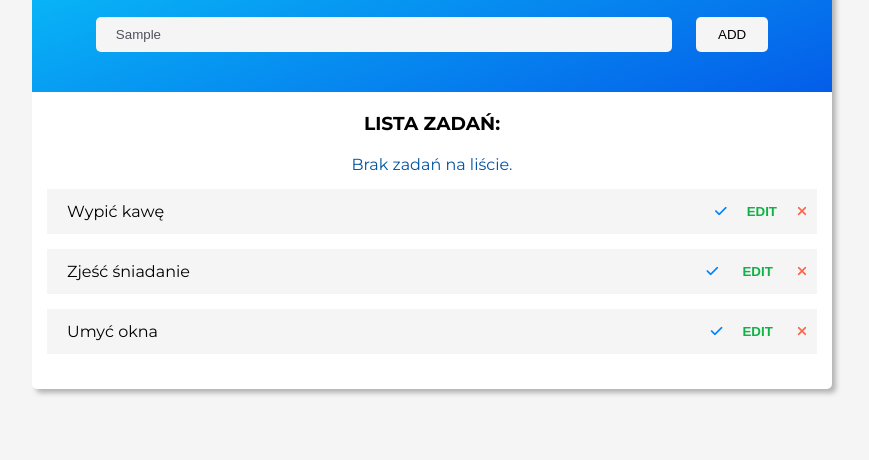
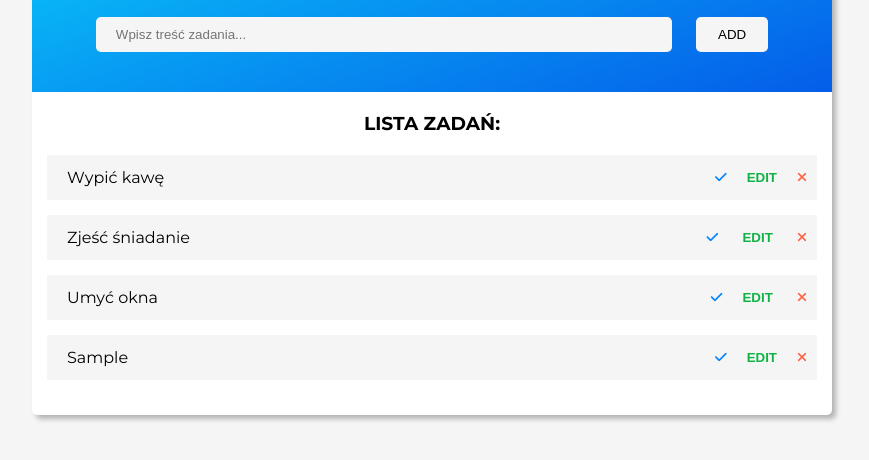
Before and after one commit to cybulskikacper/10JS-Projects, a plain HTML site: page ToDo-List/index.html in a window 1280 px wide. Both pictures are taken after typing "Sample" into the empty fields and a click on the button "ADD". Shown: the part 202-662 px from the top of the page, without its empty margins (208-1077 px from the left). Drawn offline with Linux system fonts and the light colour scheme.

Commit message:
adding stuff to ul with styles

```diff
--- a/ToDo-List/index.html
+++ b/ToDo-List/index.html
@@ -6,7 +6,7 @@
     <meta name="viewport" content="width=device-width, initial-scale=1.0">
     <meta http-equiv="X-UA-Compatible" content="ie=edge">
     <title>ToDo List</title>
-    <script src="https://kit.fontawesome.com/327a0d490c.js" crossorigin="anonymous"></script>
+    <script src="https://kit.fontawesome.com/a9832341c8.js" crossorigin="anonymous"></script>
     <link href="https://fonts.googleapis.com/css?family=Montserrat:400,700&display=swap&subset=latin-ext"
         rel="stylesheet">
     <link rel="stylesheet" href="style.css">
@@ -55,7 +55,7 @@
     </div>
 
 
-    <script src="script.js"></script>
+   <script src="script.js"></script>
 </body>
 
 </html>
--- a/ToDo-List/script.js
+++ b/ToDo-List/script.js
@@ -1,41 +1,85 @@
-let $todoInput; // miejsce, gdzie użytkownik wpisuje treść
-let $alertInfo; // info o braku zadań / konieczności dodania tekstu
-let $addBtn; // przycisk ADD - dodaje nowe elementy do listy
-let $ulList; // nasza lista zadań, tagi <ul></ul>
-let $newTask; // nowo dodany LI, nowe zadanie
-let $allTasks; // lista wszystkich dodanych LI
-let $idNumber = 0; // ID dodawane do każdego nowego zadania
-let $popup; //pobrany popup
-let $popupInfo; // alert w popupie, jak się doda pusty tekst
-let $editedTodo; // edytowany Todo
-let $popupInput; //tekst wpisywany w inputa w popup'ie
-let $addPopupBtn; // przycisk "zatwierdź" w popup'ie
+let $todoInput // miejsce, gdzie użytkownik wpisuje treść
+let $alertInfo // info o braku zadań / konieczności dodania tekstu
+let $addBtn // przycisk ADD - dodaje nowe elementy do listy
+let $ulList // nasza lista zadań, tagi <ul></ul>
+let $newTask // nowo dodany LI, nowe zadanie
+let $allTasks // lista wszystkich dodanych LI
+let $idNumber = 0 // ID dodawane do każdego nowego zadania
+let $popup //pobrany popup
+let $popupInfo // alert w popupie, jak się doda pusty tekst
+let $editedTodo // edytowany Todo
+let $popupInput //tekst wpisywany w inputa w popup'ie
+let $addPopupBtn // przycisk "zatwierdź" w popup'ie
 let $closeTodoBtn //przycisk od zamykania popup'a
 
 const main = () => {
-    prepareDOMElements();
-    prepareDOMEvents();
+	prepareDOMElements()
+	prepareDOMEvents()
 }
 
 const prepareDOMElements = () => {
-    $todoInput = document.querySelector('.todo-input');
-    $alertInfo = document.querySelector('.alert-info');
-    $addBtn = document.querySelector('.add-btn');
-    $ulList = document.querySelector('.todo-list ul');
-    $allTasks = document.getElementsByTagName('li');
-    $popup = document.querySelector('.popup');
-    $popupInfo = document.querySelector('.popup-info');
-    $popupInput = document.querySelector('.popup-input');
-    $addPopupBtn = document.querySelector('.accept');
-    $closeTodoBtn = document.querySelector('.cancel');
+	$todoInput = document.querySelector('.todo-input')
+	$alertInfo = document.querySelector('.alert-info')
+	$addBtn = document.querySelector('.add-btn')
+	$ulList = document.querySelector('.todo-list ul')
+	$allTasks = document.getElementsByTagName('li')
+	$popup = document.querySelector('.popup')
+	$popupInfo = document.querySelector('.popup-info')
+	$popupInput = document.querySelector('.popup-input')
+	$addPopupBtn = document.querySelector('.accept')
+	$closeTodoBtn = document.querySelector('.cancel')
 }
 
 const prepareDOMEvents = () => {
-    $addBtn.addEventListener('click', addNewTask);
+	$addBtn.addEventListener('click', addNewTask)
+	$todoInput.addEventListener('keyup', enterCheck)
 }
 
 const addNewTask = () => {
-    console.log('ok');
+	if ($todoInput.value !== ' ') {
+		$idNumber++
+		$newTask = document.createElement('li')
+		$newTask.innerText = $todoInput.value
+		$newTask.setAttribute('id', `todo-${$idNumber}`)
+		$ulList.appendChild($newTask)
+		createToolsArea()
+
+		$todoInput.value = ''
+		$alertInfo.innerText = ''
+	} else {
+		$alertInfo.innerText = 'Wpisz treść zadania!'
+	}
 }
 
-document.addEventListener('DOMContentLoaded', main);
+const createToolsArea = () => {
+	const toolsPanel = document.createElement('div')
+	toolsPanel.classList.add('tools')
+	$newTask.appendChild(toolsPanel)
+
+
+    const completeBtn = document.createElement('button')
+    completeBtn.classList.add('complete')
+    completeBtn.innerHTML = '<i class="fas fa-check"></i>'
+
+    const editBtn = document.createElement('button')
+    editBtn.classList.add('edit')
+    editBtn.innerHTML = 'EDIT'
+
+    const deleteBtn = document.createElement('button')
+    deleteBtn.classList.add('delete')
+    deleteBtn.innerHTML = '<i class="fas fa-times"></i>'
+
+
+toolsPanel.appendChild(completeBtn)
+toolsPanel.appendChild(editBtn)
+toolsPanel.appendChild(deleteBtn)
+
+}
+
+const enterCheck = () => {
+	if (event.key === 13) {
+		addNewTask()
+	}
+}
+
+document.addEventListener('DOMContentLoaded', main)
```
